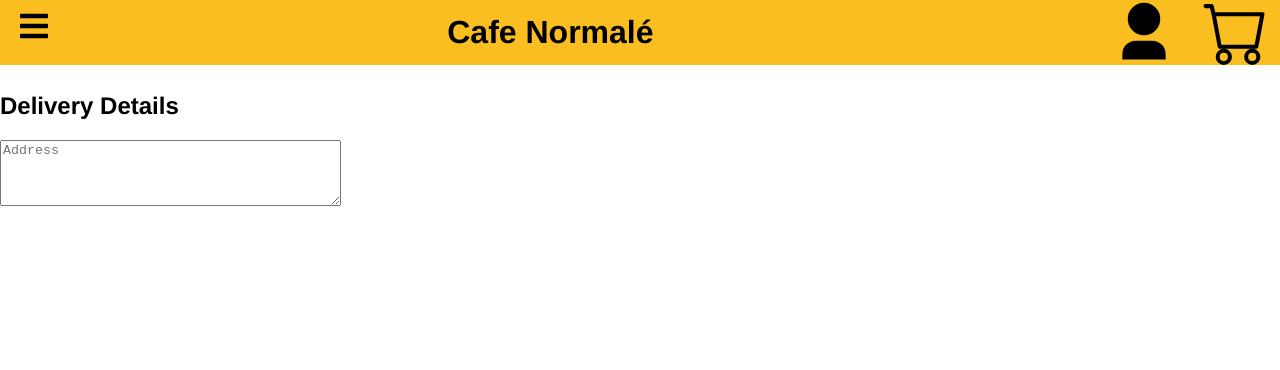
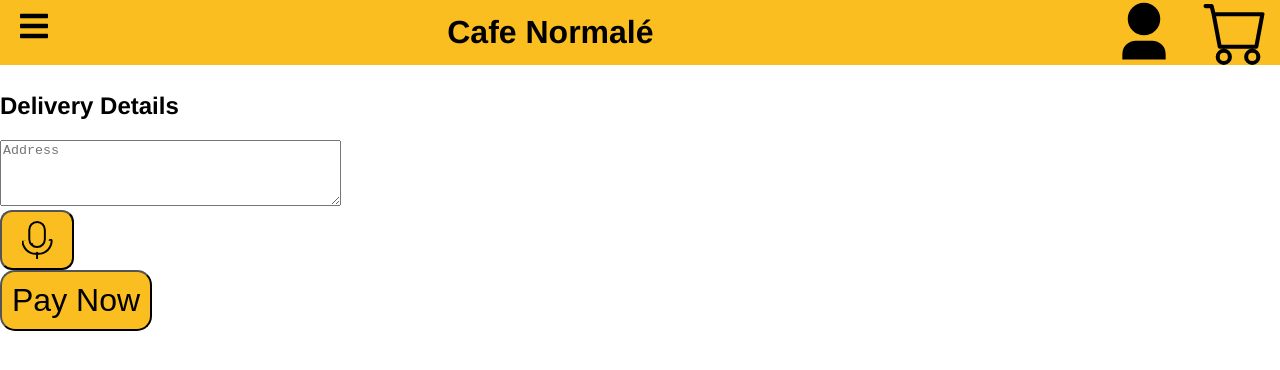
Before and after one commit to parsachow/ga-mini-hackathon, a React (Create React App) app: page /checkout in a window 1280 px wide. Shown: the top 370 px of the page. Built offline with nearby package versions, Linux system fonts and the light colour scheme; a web font is replaced by a local one.

Commit message:
checkout page update

```diff
--- a/src/pages/Checkout/Checkout.js
+++ b/src/pages/Checkout/Checkout.js
@@ -1,4 +1,10 @@
+import Transcription from "../../components/Transcription/Transcription"
+
 export function Checkout(props){
+
+    function handleSubmit(e){
+
+    }
 
     return (
         <div className="delivery-main-div">
@@ -8,10 +14,19 @@ export function Checkout(props){
             <br />
             <h2>Delivery Details</h2>
 
+            <div className="address-div">
+                <div>
+                    <form onSubmit={handleSubmit}>
+                         <textarea name='postAddress' placeholder="Address" wrap="soft" rows={4} cols={40}/>
+                    </form>
+                </div>
+                <div>
+                    <Transcription />
+                </div>
+            </div>
+
             <div>
-                <form>
-                    <textarea name='postAddress' placeholder="Address" wrap="soft" rows={4} cols={40}/>
-                </form>
+                <button type="submit">Pay Now</button>
             </div>
 
 
```
Also changed, not shown: 1 other file (tests, documents, lock files or other folders).
